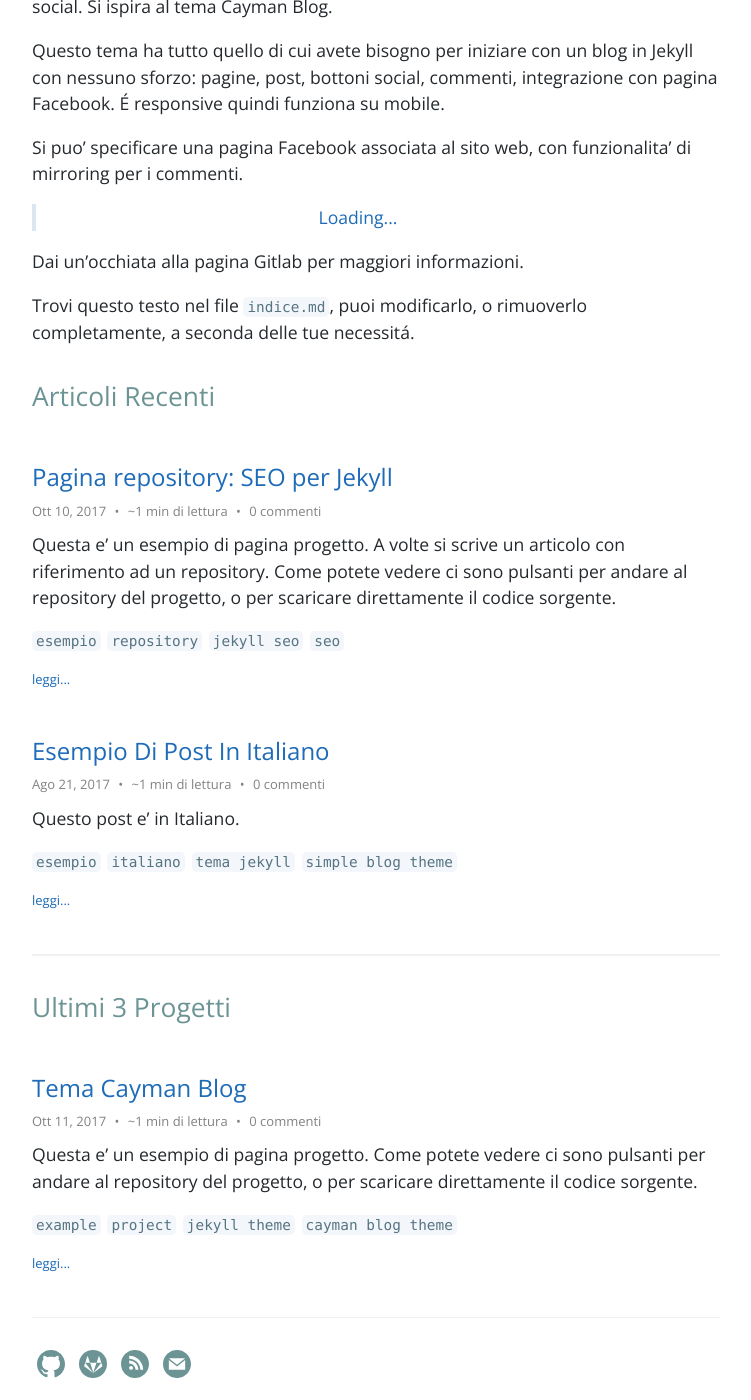
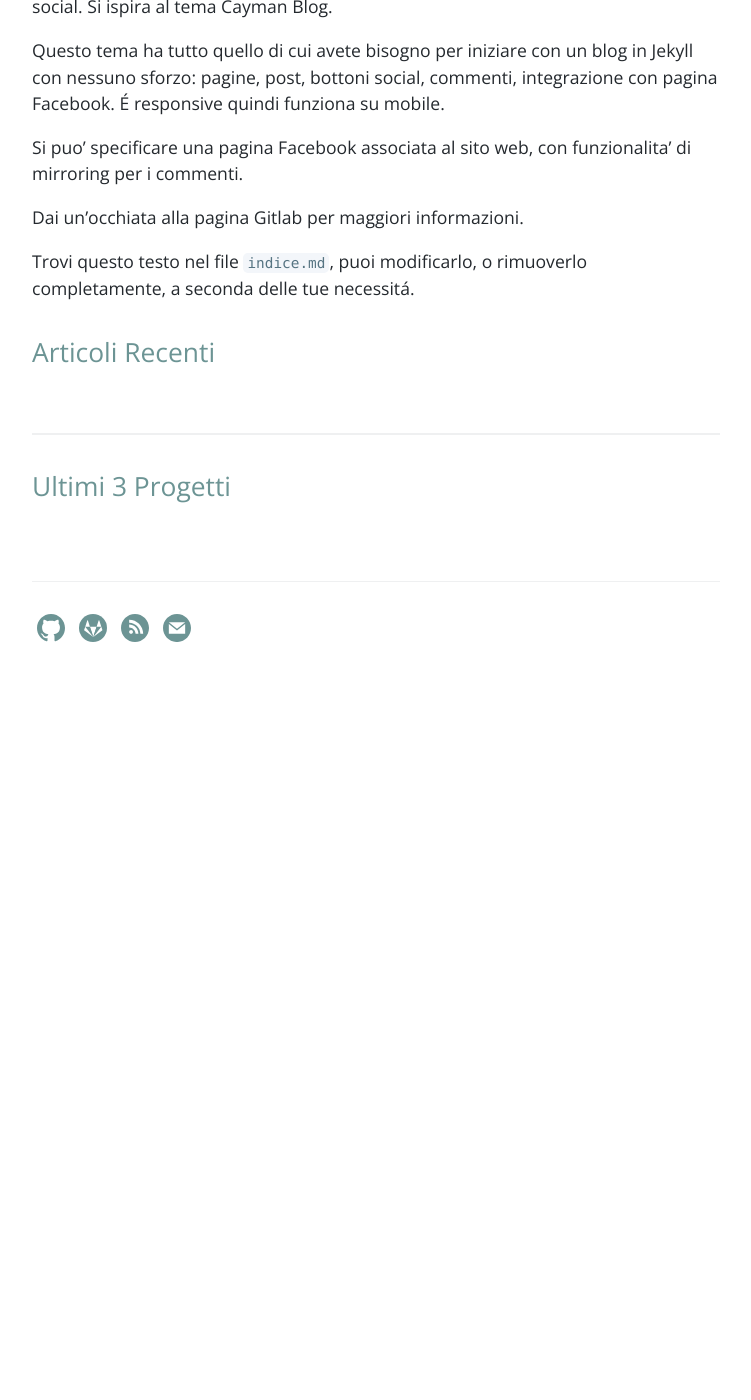
Before and after one commit to strange-uncle/strange-uncle.github.io, a Jekyll site: the page built from index-it.md, in a window 1280 px wide and 1400 px high, scrolled down 512 px. Shown: the whole window, without its empty margins (264-1015 px from the left). Built offline with Jekyll 4.4.1, drawn with Linux system fonts in a browser that asks for light colours; after the commit the page ends 1176 px from its top, so only the background shows below that.

Commit message:
Change the config.

```diff
--- a/_config.yml
+++ b/_config.yml
@@ -7,13 +7,13 @@
 
 # Site settings
 title: Simple Blog Theme
-email: your-email@domain.com
+email: https://strange-uncle.github.io/
 description: > # this means to ignore newlines until "baseurl:"
   Write an awesome description for your new site here. You can edit this
   line in _config.yml. It will appear in your document head meta (for
   Google search results) and in your feed.xml site description.
-baseurl: "/jekyll-theme-simple-blog" # change this to the subpath of your site, e.g. /blog. Leave it empty if you don't need it.
-url: "https://lorepirri.gitlab.io" # change this to the base hostname & protocol for your site
+baseurl: #"/jekyll-theme-simple-blog" # change this to the subpath of your site, e.g. /blog. Leave it empty if you don't need it.
+url: "https://strange-uncle.github.io/" # change this to the base hostname & protocol for your site
 
 # Build settings
 markdown: kramdown
@@ -57,21 +57,21 @@
 #linkedin_username: lorepirri
 
 #  site:
-facebook:
-  publisher_id: 1474191545979552
-  profile_id: 1474191545979552
-  app_id: 126080721296732
-  authors: [1474191545979552]
+#facebook:
+#  publisher_id: 1474191545979552
+#  profile_id: 1474191545979552
+#  app_id: 126080721296732
+#  authors: [1474191545979552]
   #pixelcode: 1670622619859349
 
 
 # gitlab on site
 gitlab:
-  owner_url: https://gitlab.com/lorepirri
+  owner_url: https://strange-uncle.github.io/
 
 # github on site
 github:
-  owner_url: https://github.com/lorepirri
+  owner_url: https://strange-uncle.github.io/
 
 
 # translation
--- a/_posts/articles/it/2017-08-21-esempio-di-post-in-italiano.md
+++ /dev/null
@@ -1,13 +0,0 @@
----
-layout: post
-tagline: "una breve descrizione"
-image: /assets/patterns/paisley.png
-header:
-  image: /assets/patterns/asanoha-400px.png
-tags: ["esempio", "italiano", "tema jekyll", "simple blog theme"]
-keywords: esempio, italiano, tema, simple-blog, jekyll
-ref: post-example-in-english
-lang: it
----
-
-Questo post e' in Italiano.
--- a/_posts/articles/it/2017-10-10-esempio-pagina-repository.md
+++ /dev/null
@@ -1,20 +0,0 @@
----
-layout: post
-title: "Pagina repository: SEO per Jekyll"
-tagline: "Un esempio di pagina repository all'interno del blog"
-image: /assets/patterns/paisley.png
-header:
-  image: /assets/patterns/asanoha-400px.png
-repository:
-  is_project_page: true
-  show_downloads: true
-  repository_url: https://github.com/lorepirri/jekyll-social-metatags
-  zip_url: https://github.com/lorepirri/jekyll-social-metatags/archive/master.zip
-  tar_url: https://github.com/lorepirri/jekyll-social-metatags/tarball/master
-tags: ["esempio", "repository", "jekyll seo", "seo"]
-keywords: esempio, repository, seo, jekyll seo, jekyll
-ref: example-project-page
-lang: it
----
-
-Questa e' un esempio di pagina progetto. A volte si scrive un articolo con riferimento ad un repository. Come potete vedere ci sono pulsanti per andare al repository del progetto, o per scaricare direttamente il codice sorgente.
--- a/_posts/projects/it/2017-10-11-esempio-categoria-pagina.md
+++ /dev/null
@@ -1,21 +0,0 @@
----
-layout: post
-title: "Tema Cayman Blog"
-tagline: "Un esempio di progetto all'interno del blog"
-image: /assets/patterns/paisley.png
-header:
-  image: /assets/patterns/asanoha-400px.png
-repository:
-  is_project_page: true
-  show_downloads: true
-  repository_url: https://github.com/lorepirri/cayman-blog
-  zip_url: https://github.com/lorepirri/cayman-blog/archive/master.zip
-  tar_url: https://github.com/lorepirri/cayman-blog/tarball/master
-tags: ["example", "project", "jekyll theme", "cayman blog theme"]
-keywords: example, project, theme, cayman-blog, jekyll, cayman
-ref: cayman-blog-project
-lang: it
-category: projects
----
-
-Questa e' un esempio di pagina progetto. Come potete vedere ci sono pulsanti per andare al repository del progetto, o per scaricare direttamente il codice sorgente.
```
Also changed, not shown: _posts/articles/en/2017-08-21-post-example-in-english.md (deleted, +0 -13 lines), _posts/articles/en/2017-10-10-example-repository-page.md (deleted, +0 -20 lines), _posts/projects/en/2017-10-11-example-project-page.md (deleted, +0 -21 lines).
